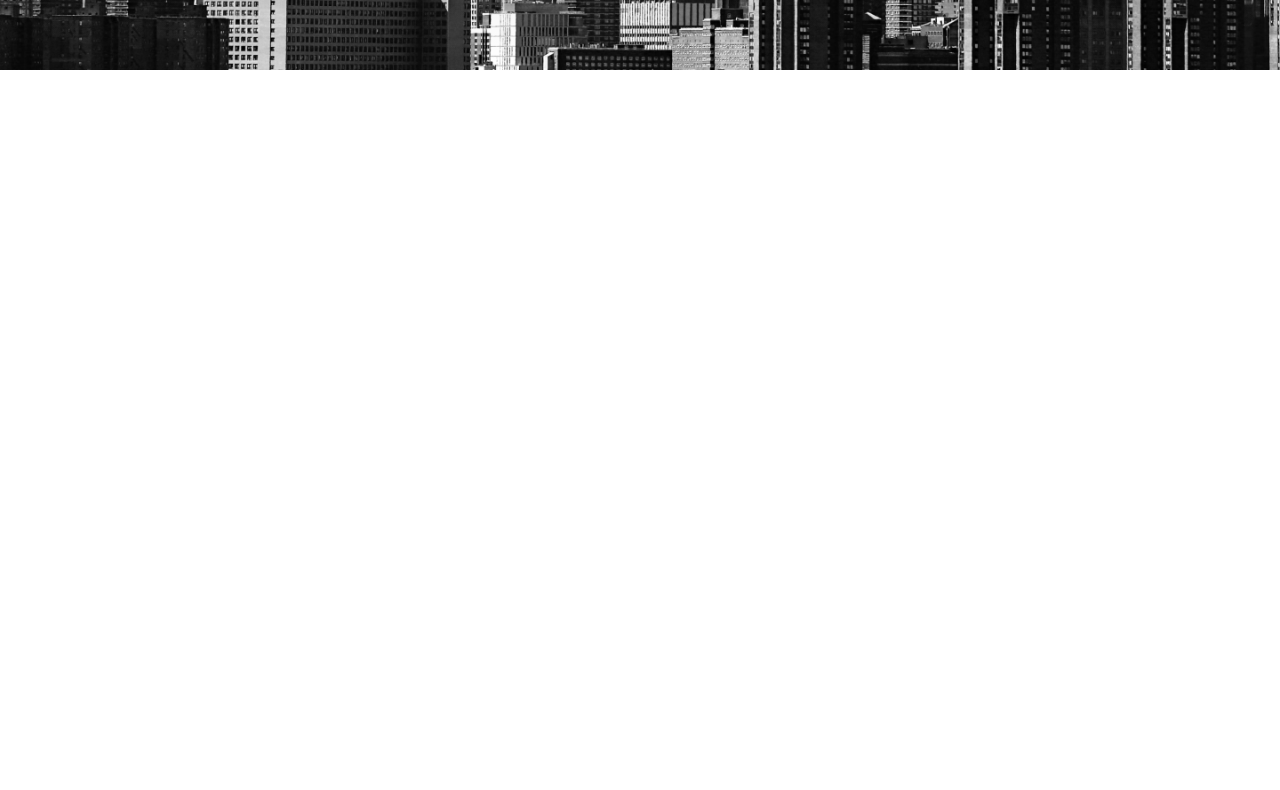
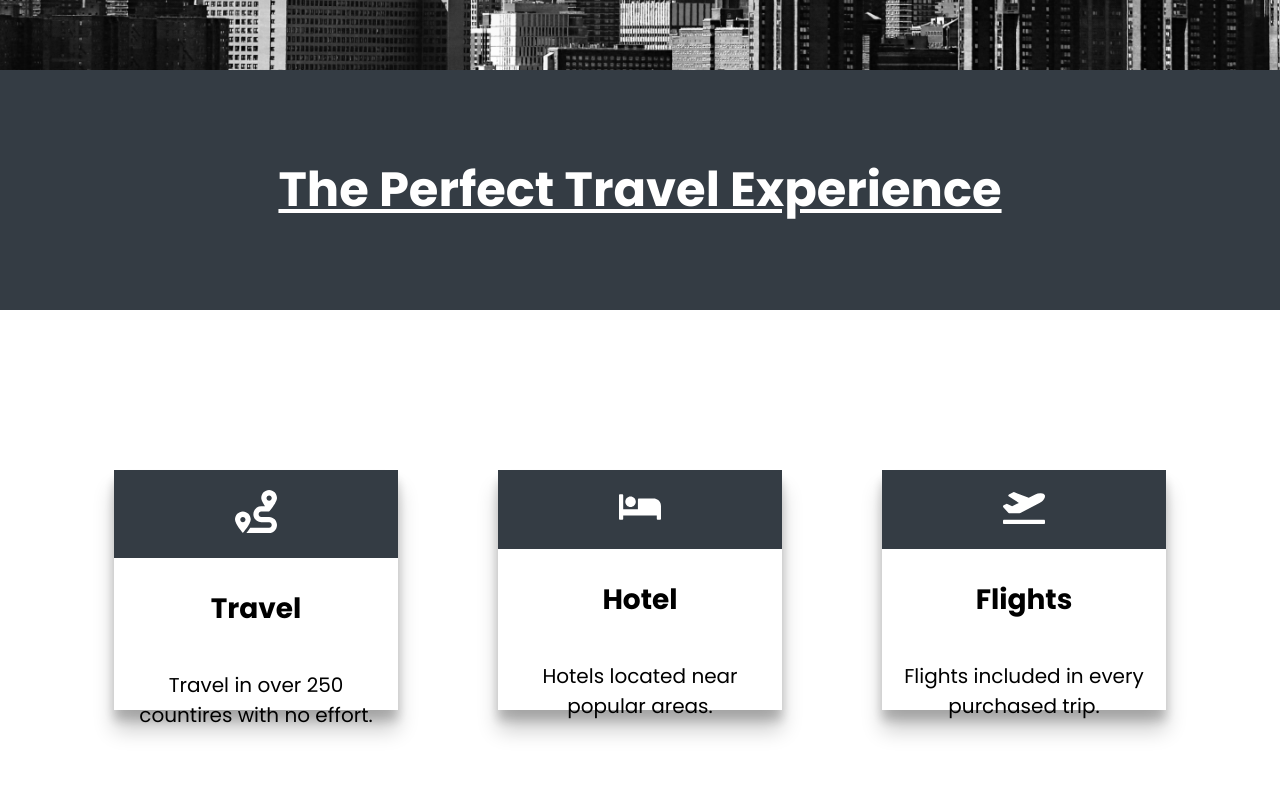
Before and after one commit to JSShant/Travelly, a plain HTML site: page index.html in a window 1280 px wide. Shown: the part 1530-2320 px from the top of the page. Before the commit the page ends 1600 px from the top, so only its background shows below. Drawn offline with Linux system fonts and the light colour scheme; a web font is replaced by a local one.

Commit message:
Benefits HTML + Styling

```diff
--- a/index.html
+++ b/index.html
@@ -39,11 +39,38 @@
         <header class="locations__wrapper">
             <h2>The Perfect Travelling Experience</h2>
             <h3>We cover everything from picking the perfect
-                hotel, <br> flgith and travelling destination
+                hotel, <br> flights and travel destination!
             </h3>
             <img class="moving-cloud1 cloud" src="./img/cloud.png" alt="">
             <img class="moving-cloud2 cloud" src="./img/cloud.png" alt="">
         </header>
     </section>
+
+    <section id="benefits">
+        <h2 class="benefits__title">The Perfect Travel Experience</h2>
+        <div class="cards">
+            <figure class="card">
+                <figure class="card__img--wrapper">
+                    <img src="./icons/route-solid.svg" alt="">
+                </figure>
+                <h4>Travel</h4>
+                <p>Travel in over 250 countires with no effort.</p>
+            </figure>
+            <figure class="card">
+                <figure class="card__img--wrapper">
+                    <img src="./icons/bed-solid.svg" alt="">
+                </figure>
+                <h4>Hotel</h4>
+                <p>Hotels located near popular areas.</p>
+            </figure>
+            <figure class="card">
+                <figure class="card__img--wrapper">
+                    <img src="./icons/plane-departure-solid.svg" alt="">
+                </figure>
+                <h4>Flights</h4>
+                <p>Flights included in every purchased trip.</p>
+            </figure>
+        </div>
+    </section>
 </body>
 </html>
--- a/styles.css
+++ b/styles.css
@@ -174,6 +174,56 @@ Locations
    }
 }
 
+/*
+===============================
+Benefits
+===============================
+*/
+
+
+.benefits__title{
+    background: #343c44;
+    min-height: 30vh;
+    padding: 3rem;
+    display: flex;
+    justify-content: center;
+    align-items: center;
+    color: white;
+    text-decoration: underline;
+    text-align: center
+}
+.cards{
+    width: 90%;
+    margin: auto;
+    display: flex;
+    min-height: 70vh;
+    align-items: center;
+    flex-wrap: wrap;
+}
+.card{
+    flex: 1 1 25rem;
+    height: 30vh;
+    margin: 2rem 5rem;
+    text-align: center;;
+    box-shadow: 0px 10px 10px rgba(0, 0, 0, 0.2), 0px 20px 20px rgba(0, 0, 0, 0.2);
+}
+
+.cards img{
+    max-width: 15%;
+    margin: 2rem;
+}
+
+.card__img--wrapper{
+    background: #343c44;;
+}
+
+.card h4{
+    padding: 3rem;
+}
+
+.card p{
+    padding: 1rem;
+}
 
 /*
 ===============================
```
